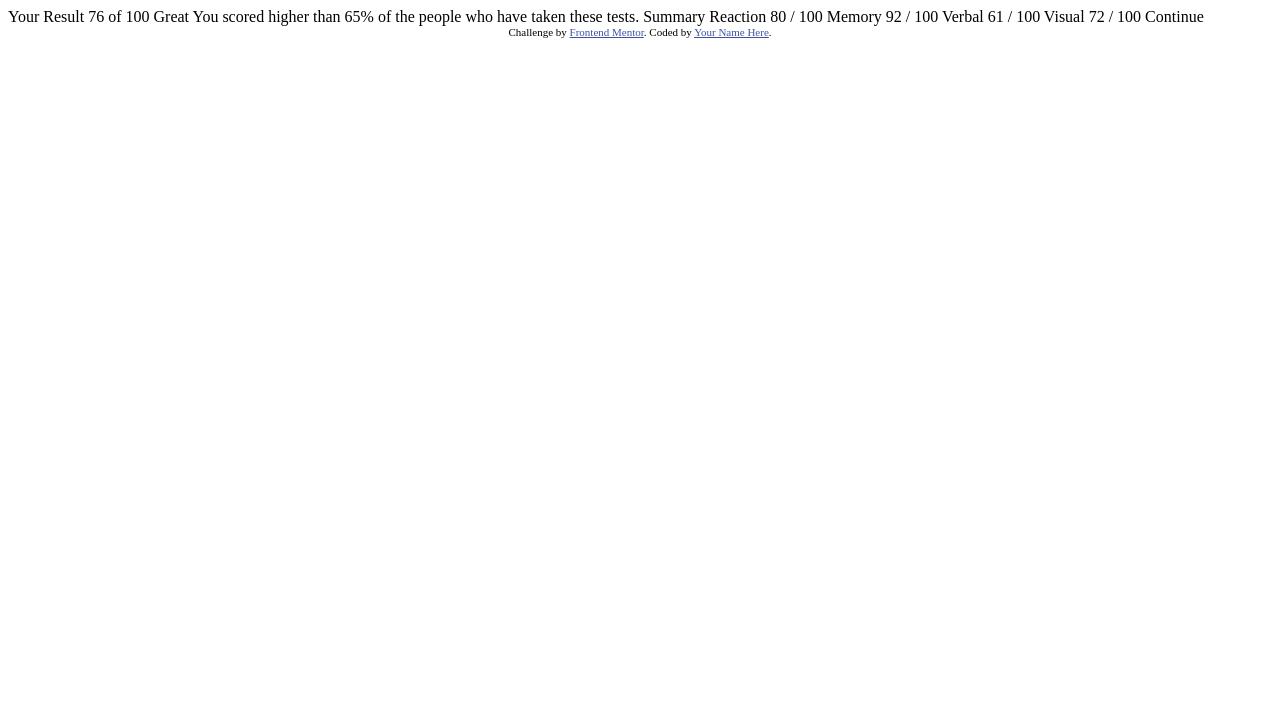
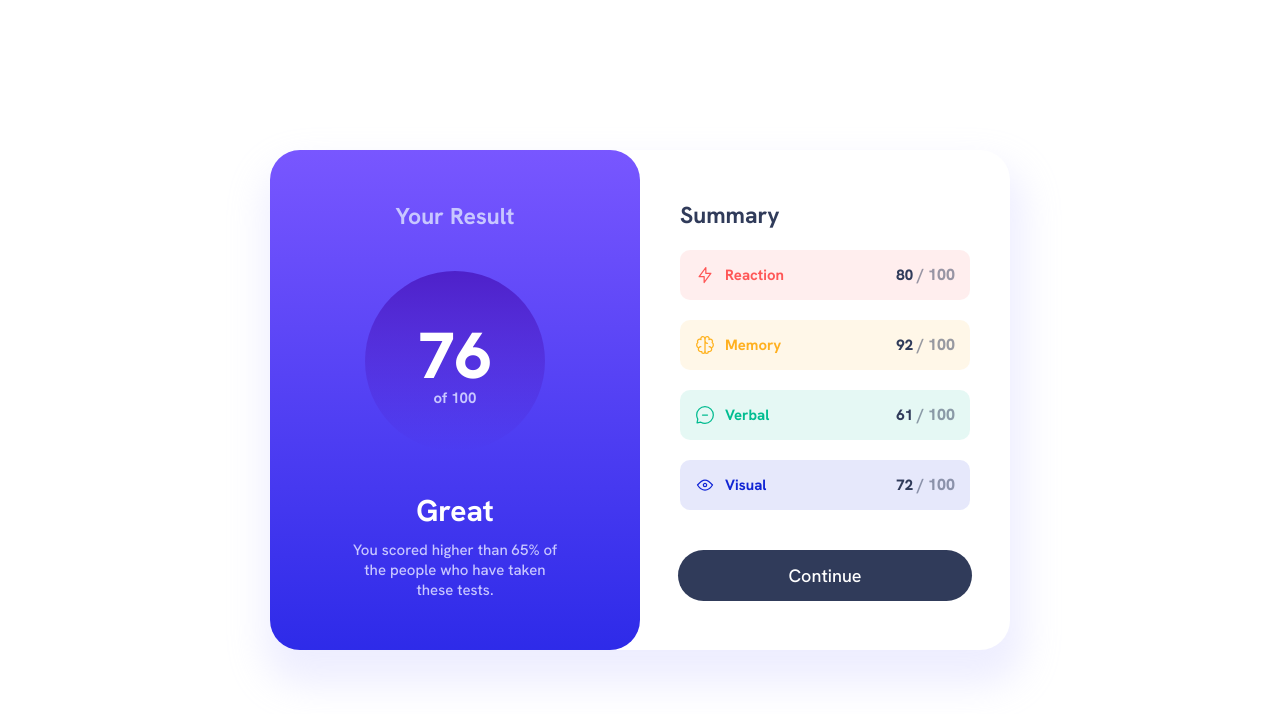
Before and after one commit to joeyanovich/results-summary-component-main, a plain HTML site: page index.html in a window 1280 px wide. Drawn offline with Linux system fonts and the light colour scheme.

Commit message:
finished desktop version

```diff
--- /dev/null
+++ b/css/style.css
@@ -0,0 +1,168 @@
+*{
+    margin: 0;
+    padding: 0;
+    box-sizing: border-box;
+    font-family: "Hanken Grotesk", sans-serif;
+}
+body{
+    display: flex;
+    justify-content: center;
+    align-items: center;
+}
+main{
+    width: 1440px;
+    height: 100vh;
+    display: flex;
+    align-items: center;
+    justify-content: center;
+}
+.container{
+    display: flex;
+    justify-content: center;
+    align-items: center;
+    flex-wrap: wrap;
+    height: 500px;
+    width: 740px;
+    border-radius: 30px;
+
+    background-color: hsl(0, 0%, 100%);
+    box-shadow: 4px 25px 36px 10px hsla(241, 100%, 89%, 0.3);
+}
+.left-side{
+    flex: 1;
+    display: flex;
+    align-items: center;
+    justify-content: center;
+    flex-direction: column;
+    height: 100%;
+    width: 100%;
+    border-radius: 30px;
+
+    color: hsl(0, 0%, 100%);
+    background-image: linear-gradient(hsl(252, 100%, 67%), hsl(241, 81%, 54%));
+}
+.left-title h3{
+    font-size: 23px;
+    font-weight: 700;
+
+    color: hsl(241, 100%, 89%);
+}
+.circle{
+    height: 180px;
+    width: 180px;
+    display: flex;
+    align-items: center;
+    justify-content: center;
+    flex-direction: column;
+    border-radius: 100%;
+    margin: 40px 0;
+
+    background-image: linear-gradient(hsla(256, 72%, 46%, 1), hsla(241, 72%, 46%, 0));
+}
+.big-number{
+    font-size: 65px;
+    font-weight: 800;
+}
+.small-number{
+    font-size: 15px;
+    font-weight: 600;
+    margin-top: -10px;
+
+    color: hsl(241, 100%, 89%);
+}
+.sub-title{
+    font-size: 20px;
+    margin-bottom: 10px;
+
+    color: hsl(0, 0%, 100%);
+}
+.content{
+    font-size: 15px;
+    padding: 0 80px;
+    text-align: center;
+
+    color: hsl(241, 100%, 89%);
+}
+.right-side{
+    flex: 1;
+    display: flex;
+    align-items: center;
+    justify-content: center;
+    flex-direction: column;
+    height: 100%;
+    width: 100%;
+    gap: 20px;
+    border-radius: 0px 30px 30px 0px;
+}
+.right-title{
+    text-align: start;
+    font-size: 23px;
+    font-weight: 700;
+    width: 290px;
+
+    color: hsl(224, 30%, 27%);
+}
+.option{
+    height: 50px;
+    width: 290px;
+    padding: 0 15px;
+    border-radius: 10px;
+    margin-bottom: 20px;
+}
+.item-title, .left-content{
+    height: 100%;
+    display: flex;
+    justify-content: space-between;
+    align-items: center;
+}
+.left-content{
+    font-size: 18px;
+    gap: 10px;
+}
+.reaction{
+    color: hsl(0, 100%, 67%);
+    background-color: hsla(0, 100%, 67%, 0.1);
+}
+.memory{
+    color: hsl(39, 100%, 56%);
+    background-color: hsla(39, 100%, 56%, 0.1);
+}
+.verbal{
+    color: hsl(166, 100%, 37%);
+    background-color: hsla(166, 100%, 37%, 0.1);
+}
+.visual{
+    color: hsl(234, 85%, 45%);
+    background-color: hsla(234, 85%, 45%, 0.1);
+}
+.item-title span{
+    font-size: 15px;
+    font-weight: 800;
+
+    color: hsl(224, 30%, 27%);
+}
+.item-title p{
+    font-weight: 800;
+
+    color: hsla(224, 30%, 27%, 0.5)
+}
+.btn{
+    display: flex;
+    align-items: center;
+    justify-content: center;
+    border-radius: 50px;
+    cursor: pointer;
+
+
+    background-color: hsl(224, 30%, 27%);
+}
+.btn a{
+    padding: 14px 110px;
+    text-decoration: none;
+    font-size: 18px;
+
+    color: hsl(0, 0%, 100%);
+}
+.btn:hover{
+    background-image: linear-gradient(hsl(252, 100%, 67%), hsl(241, 81%, 54%));
+}
--- a/index.html
+++ b/index.html
@@ -2,46 +2,90 @@
 <html lang="en">
 <head>
   <meta charset="UTF-8">
-  <meta name="viewport" content="width=device-width, initial-scale=1.0"> <!-- displays site properly based on user's device -->
-
+  <meta name="viewport" content="width=device-width, initial-scale=1.0">
+  <link rel="stylesheet" href="/css/style.css">
+  <link rel="preconnect" href="https://fonts.googleapis.com">
+  <link rel="preconnect" href="https://fonts.gstatic.com" crossorigin>
+  <link href="https://fonts.googleapis.com/css2?family=Hanken+Grotesk:wght@500;700;800&display=swap" rel="stylesheet">
   <link rel="icon" type="image/png" sizes="32x32" href="./assets/images/favicon-32x32.png">
-
   <title>Frontend Mentor | Results summary component</title>
-
-  <!-- Feel free to remove these styles or customise in your own stylesheet 👍 -->
-  <style>
-    .attribution { font-size: 11px; text-align: center; }
-    .attribution a { color: hsl(228, 45%, 44%); }
-  </style>
 </head>
 <body>
+  <main class="everything">
+    <section class="container">
+      <div class="left-side">
+        <div class="left-title">
+          <h3>Your Result</h3>
+        </div>
+        <div class="circle">
+          <div class="big-number">
+            <p>76</p>
+          </div>
+          <div class="small-number">
+            <p>of 100</p>
+          </div>
+        </div>
+        <div class="sub-title">
+          <h2>Great</h2>
+        </div>
+        <div class="content">
+          <p>You scored higher than 65% of the
+            people who have taken these tests.
+          </p>
+        </div>
+      </div>
+      <div class="right-side">
+        <div class="right-title">
+          Summary
+        </div>
+        <div class="options">
+          <div class="option reaction">
+            <div class="item-title">
+              <div class="left-content">
+                <img src="/assets/images/icon-reaction.svg" alt="">
+                <h5>Reaction</h5>
+              </div>
+              <p><span>80</span> / 100</p>
+            </div>
+          </div>
+          <div class="option memory">
+            <div class="item-title">
+              <div class="left-content">
+                <img src="/assets/images/icon-memory.svg" alt="">
+                <h5>Memory</h5>
+              </div>
+              <p><span>92</span> / 100</p>
+            </div>
+          </div>
+          <div class="option verbal">
+            <div class="item-title">
+              <div class="left-content">
+                <img src="/assets/images/icon-verbal.svg" alt="">
+                <h5>Verbal</h5>
+              </div>
+              <p><span>61</span> / 100</p>
+            </div>
+          </div>
+          <div class="option visual">
+            <div class="item-title">
+              <div class="left-content">
+                <img src="/assets/images/icon-visual.svg" alt="">
+                <h5>Visual</h5>
+              </div>
+              <p><span>72</span> / 100</p>
+            </div>
+          </div>
+        </div>
+        <div class="btn">
+          <a href="#">Continue</a>
+        </div>
+      </div>
+    </section>
+  </main>
 
-  Your Result
-  76
-  of 100
-
-  Great
-  You scored higher than 65% of the people who have taken these tests.
-
-  Summary
-
-  Reaction
-  80 / 100
-
-  Memory
-  92 / 100
-
-  Verbal
-  61 / 100
-
-  Visual
-  72 / 100
-
-  Continue
-
-  <div class="attribution">
+  <!-- <div class="attribution">
     Challenge by <a href="https://www.frontendmentor.io?ref=challenge" target="_blank">Frontend Mentor</a>.
     Coded by <a href="#">Your Name Here</a>.
-  </div>
+  </div> -->
 </body>
 </html>
```
